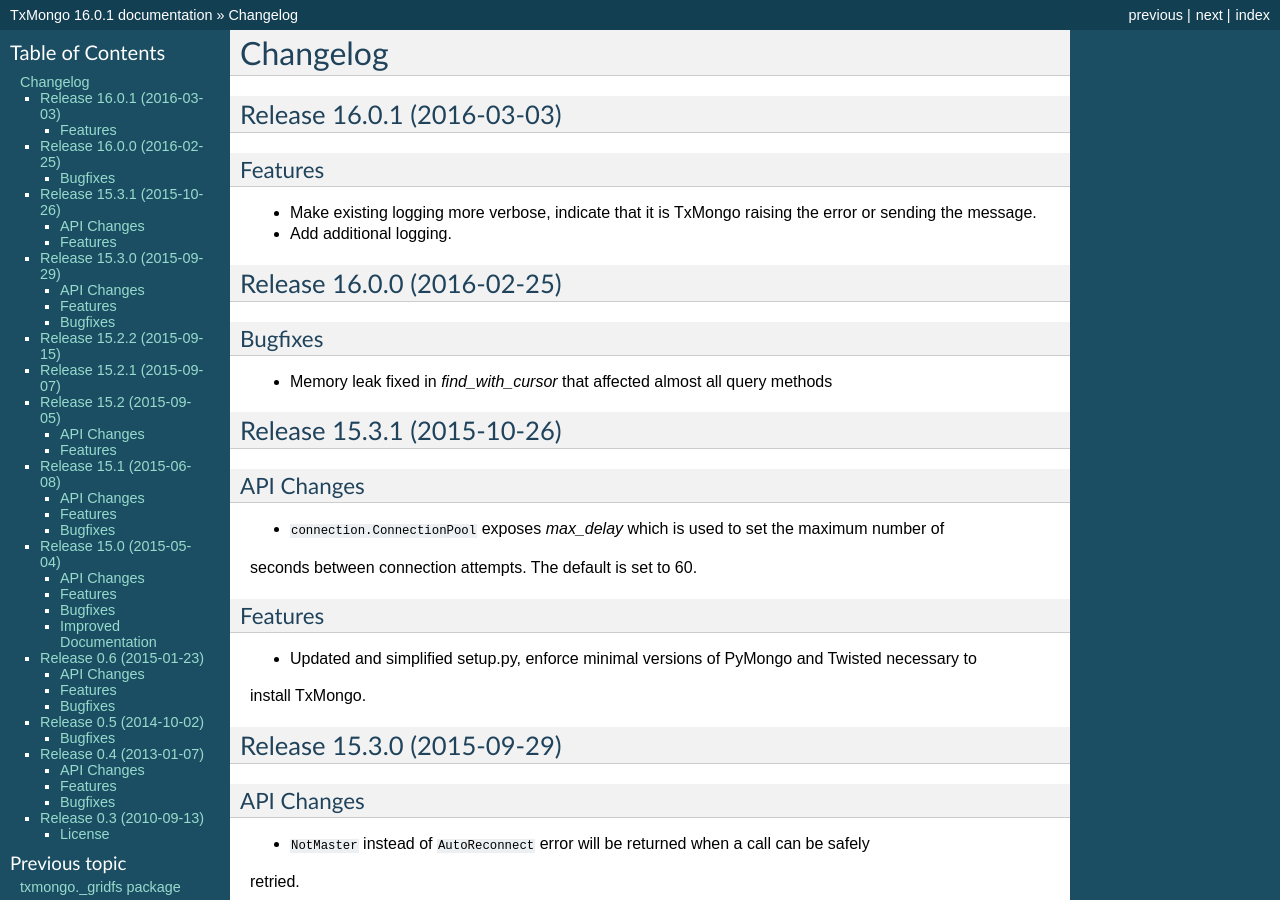
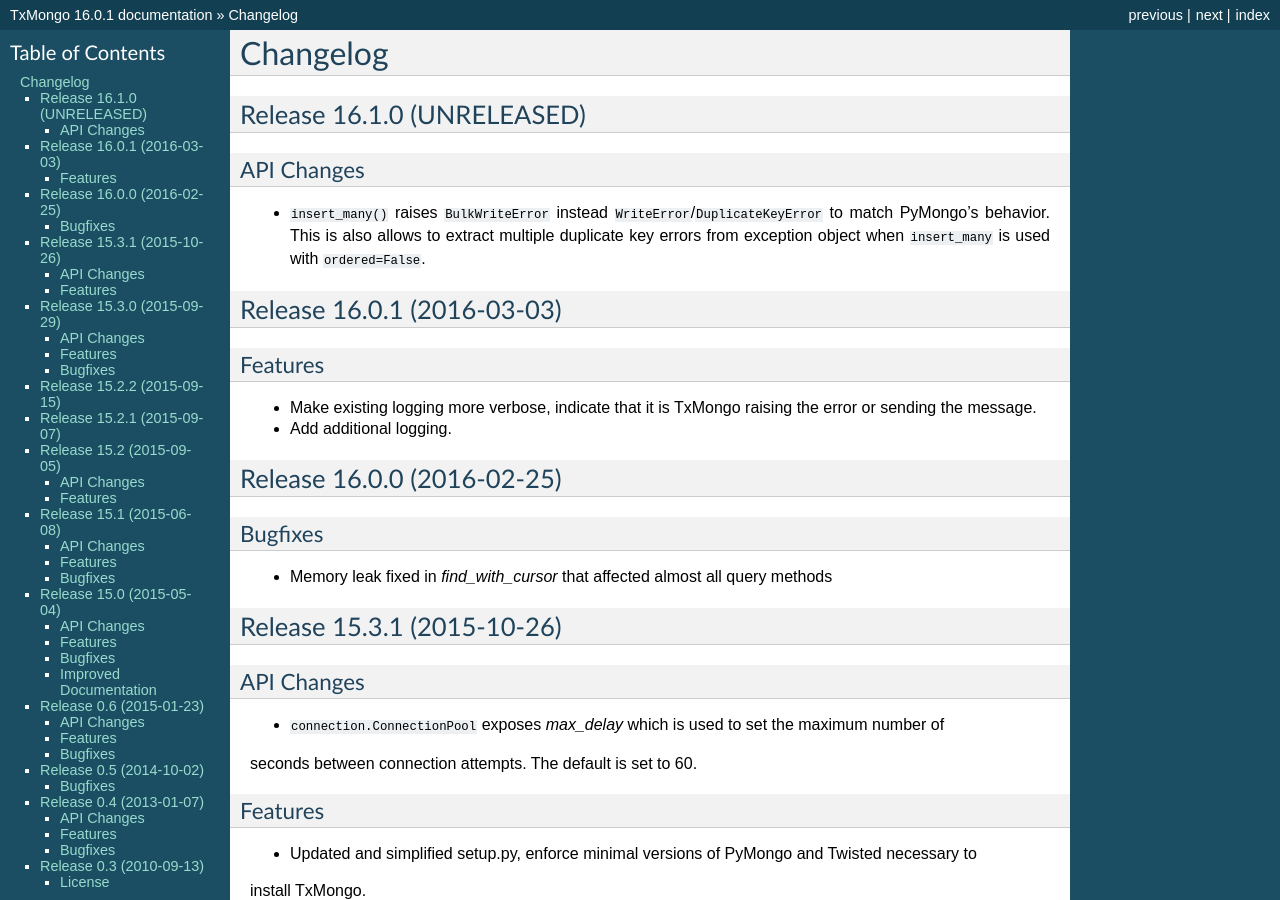
Before and after one commit to twisted/txmongo, a Sphinx documentation site: the page built from docs/source/NEWS.rst, in a window 1280 px wide and 900 px high. Built offline with Sphinx 7.4.7, drawn with Linux system fonts in a browser that asks for light colours; formulas are drawn with MathJax 3.

Commit message:
Changelog updated

```diff
--- a/docs/source/NEWS.rst
+++ b/docs/source/NEWS.rst
@@ -1,5 +1,15 @@
 Changelog
 =========
+
+Release 16.1.0 (UNRELEASED)
+---------------------------
+
+API Changes
+^^^^^^^^^^^
+
+- ``insert_many()`` raises ``BulkWriteError`` instead ``WriteError``/``DuplicateKeyError`` to
+  match PyMongo's behavior. This is also allows to extract multiple duplicate key errors from
+  exception object when ``insert_many`` is used with ``ordered=False``.
 
 Release 16.0.1 (2016-03-03)
 ---------------------------
```
